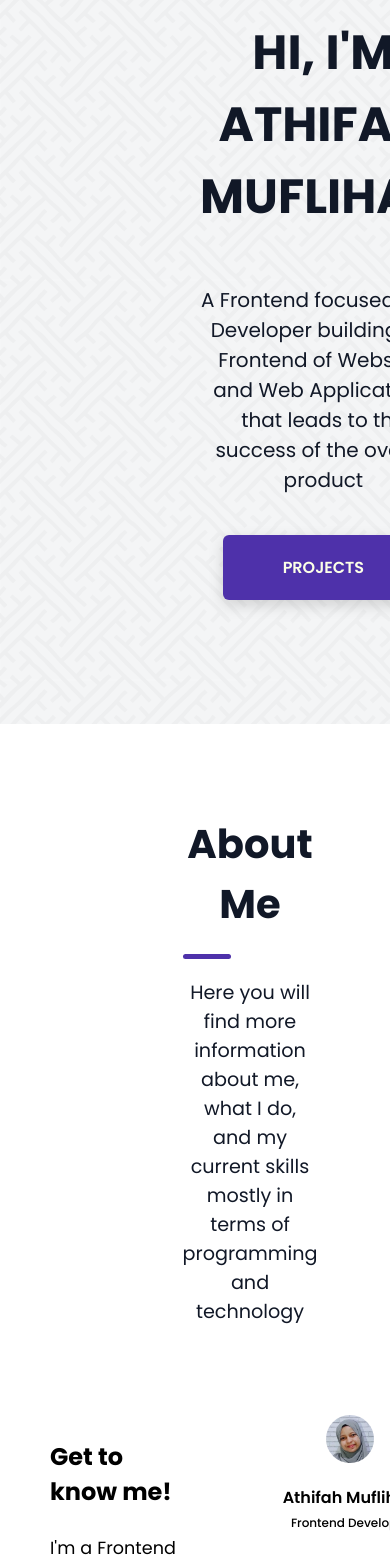
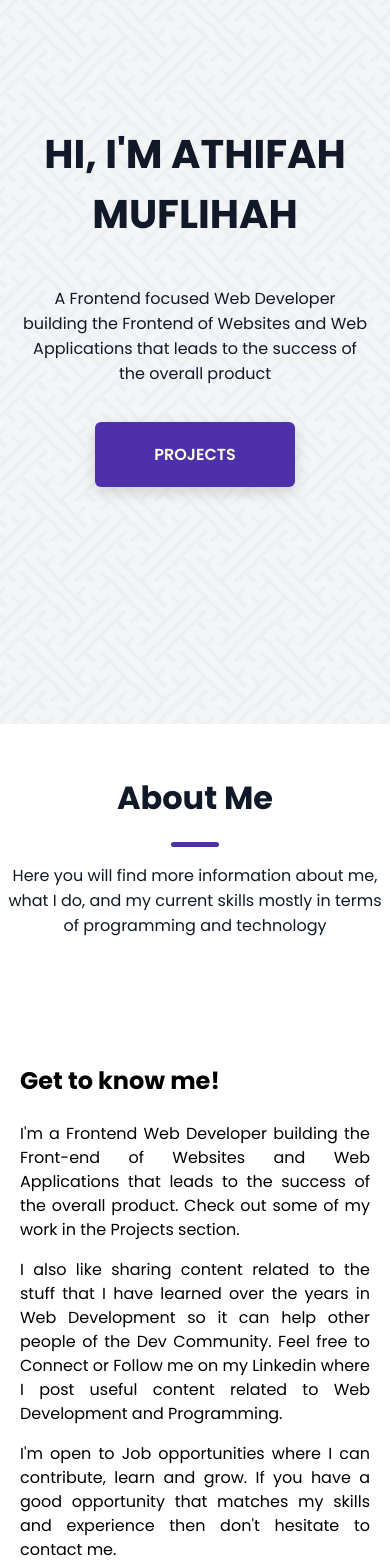
Before and after one commit to athmuf/web-portofolio, a React (Create React App) app: page / in a window 390 px wide. Shown: the part 120-1688 px from the top of the page. Built offline with nearby package versions, Linux system fonts and the light colour scheme.

Commit message:
update responsive

```diff
--- a/src/css/index.css
+++ b/src/css/index.css
@@ -281,8 +281,11 @@ button:hover {
 }
 
 article {
-  padding-right: 100px;
-  flex-basis: 75%;
+  flex-basis: 55%;
+}
+
+.empty {
+  flex-basis: 10%987;
 }
 
 aside {
@@ -352,9 +355,6 @@ aside {
   height: 300px;
 }
 
-.main-content {
-}
-
 .contact {
   padding: 50px;
   background-image: url("/src/assets/images/interlaced.png");
@@ -413,17 +413,66 @@ aside {
     overflow-x: hidden;
   }
 
+  .hero-content {
+    padding: 10px;
+  }
+
+  .hero-content h1{
+    font-size: 2.5rem;
+  }
+  .hero-content p {
+    font-size: 1rem;
+  }
+
   nav {
     padding: 10px;
   }
 
-  img.profile-image {
-    width: 3rem;
-  }
   .name-profile {
     padding: 10px;
   }
   .nav-main {
     display: none;
   }
+
+  .max-content {
+    margin: 10px;
+    max-width: 350px
+  }
+  .about {
+    padding: 10px;
+  }
+
+  .heading {
+    padding: 10px;
+    margin: 0px;
+  }
+
+  .heading h2 {
+    font-size: 2rem;
+  }
+
+  .heading p {
+    font-size: 1rem;
+  }
+
+  .content{
+    flex-direction: column;
+  };
+
+  article {
+    display: block;
+    padding-right: 0px;
+    flex-basis: 0%;
+  }
+
+  .content p {
+    font-size: 1rem;
+    line-height: 1.5;
+    text-align: justify;
+  }
+
+  .side-profile {
+    display: none;
+  }
 }
--- a/src/parts/About.js
+++ b/src/parts/About.js
@@ -53,6 +53,7 @@ export default function About() {
               </p>
             </div>
           </article>
+          <div className="empty"></div>
           <aside>
             <div className="side-content">
             <div className="side-profile">
```
